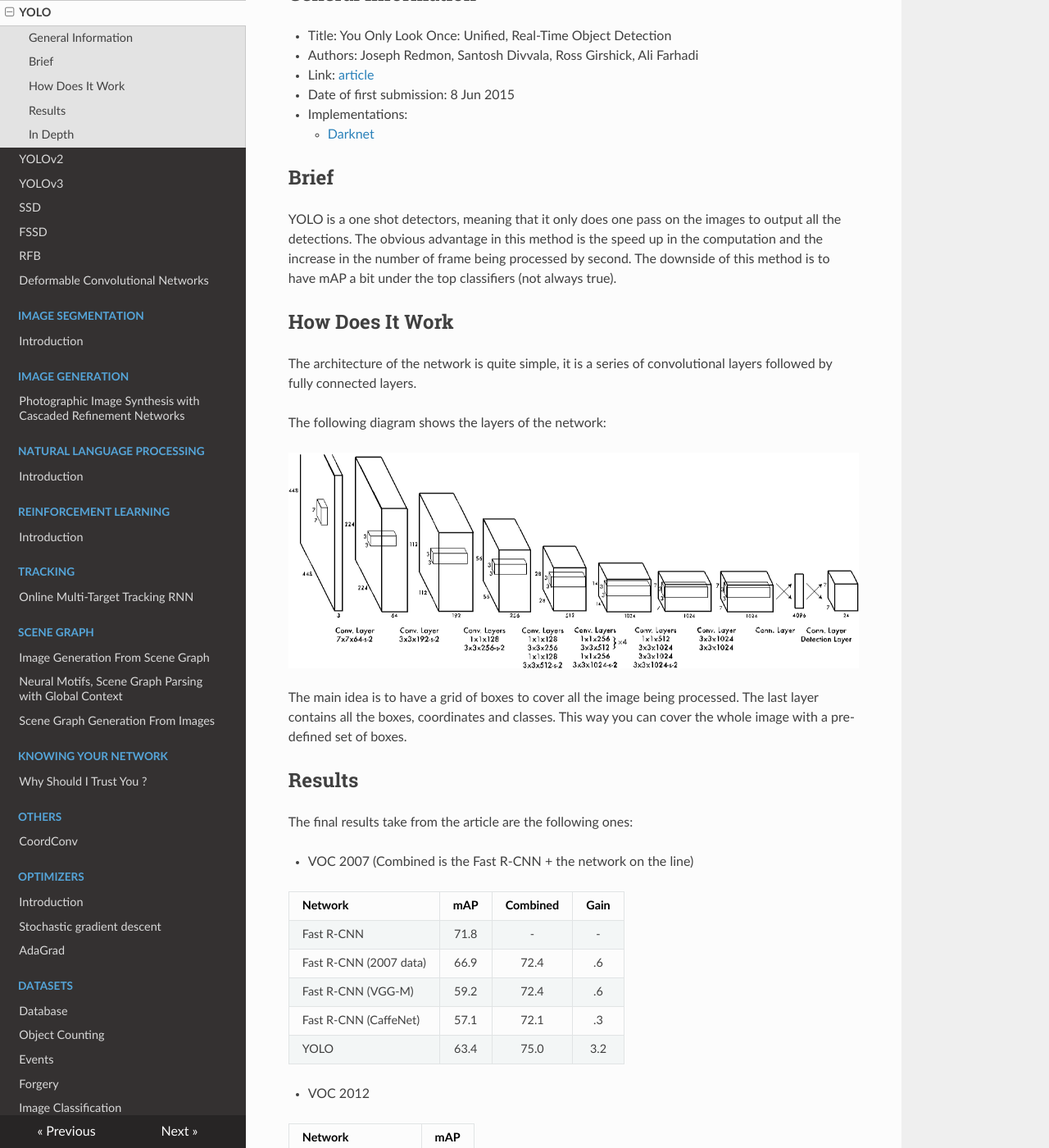
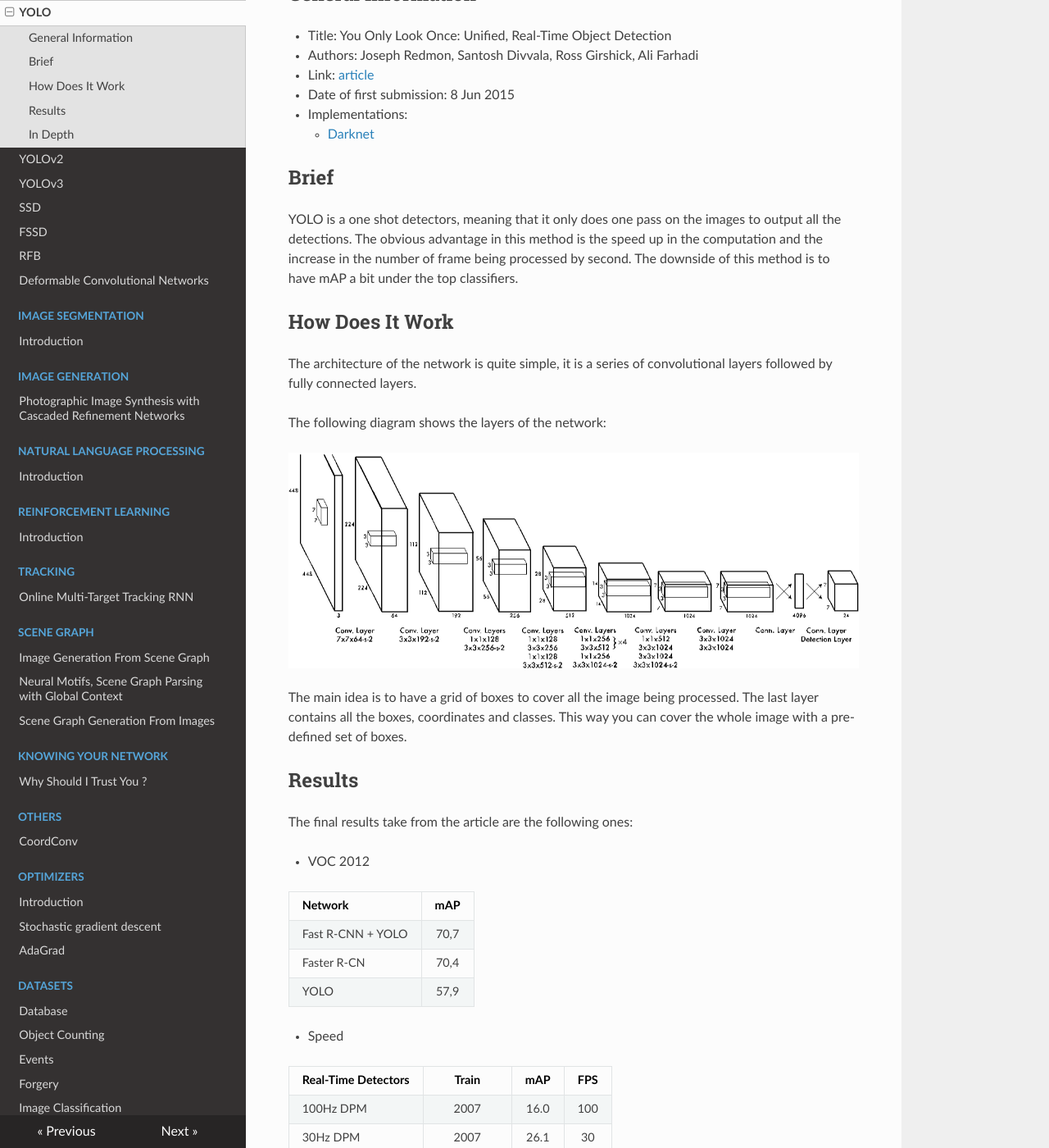
Before and after one commit to D3lt4lph4/papers, an MkDocs documentation site: the page built from docs/imagedetection/yolo.md, in a window 1280 px wide and 1400 px high, scrolled down 232 px. Shown: the whole window at 82% size. Built offline with MkDocs 1.6.1, drawn with Linux system fonts in a browser that asks for light colours; nearby versions of some CDN libraries; old or Windows-style settings are respelled for this version of MkDocs; some of the changed text lies outside the part shown.

Commit message:
done YOLO

```diff
--- a/docs/imagedetection/yolo.md
+++ b/docs/imagedetection/yolo.md
@@ -13,7 +13,7 @@
 
 ## Brief
 
-YOLO is a one shot detectors, meaning that it only does one pass on the images to output all the detections. The obvious advantage in this method is the speed up in the computation and the increase in the number of frame being processed by second. The downside of this method is to have mAP a bit under the top classifiers (not always true).
+YOLO is a one shot detectors, meaning that it only does one pass on the images to output all the detections. The obvious advantage in this method is the speed up in the computation and the increase in the number of frame being processed by second. The downside of this method is to have mAP a bit under the top classifiers.
 
 ## How Does It Work
 
@@ -28,16 +28,6 @@
 ## Results
 
 The final results take from the article are the following ones:
-
-- VOC 2007 (Combined is the Fast R-CNN + the network on the line)
-
-| Network | mAP | Combined | Gain |
-|---------|:---:|:--------:|:----:|
-| Fast R-CNN | 71.8 | - | - |
-| Fast R-CNN (2007 data) | 66.9 | 72.4| .6 |
-| Fast R-CNN (VGG-M) | 59.2 | 72.4 | .6 |
-| Fast R-CNN (CaffeNet) | 57.1 | 72.1 | .3 |
-| YOLO | 63.4 | 75.0 | 3.2 |
 
 - VOC 2012
 
@@ -65,8 +55,6 @@
 | Faster R-CNN ZF | 2007+2012 | 62.1 | 18 |
 | YOLO VGG-16 | 2007+2012 | 66.4 | 21 |
 
-Among the results, one interesting thing is the mixing of their method with others to improve the mAP the two had separately.
-
 ## In Depth
 
 We will only detail quickly the way of work of the grid of boxes. For more details, check this [link](http://christopher5106.github.io/object/detectors/2017/08/10/bounding-box-object-detectors-understanding-yolo.html), it explains very clearly all the details of the network.
```
Also changed, not shown: other parts of docs/imagedetection/yolo.md (+1 -1 lines).
